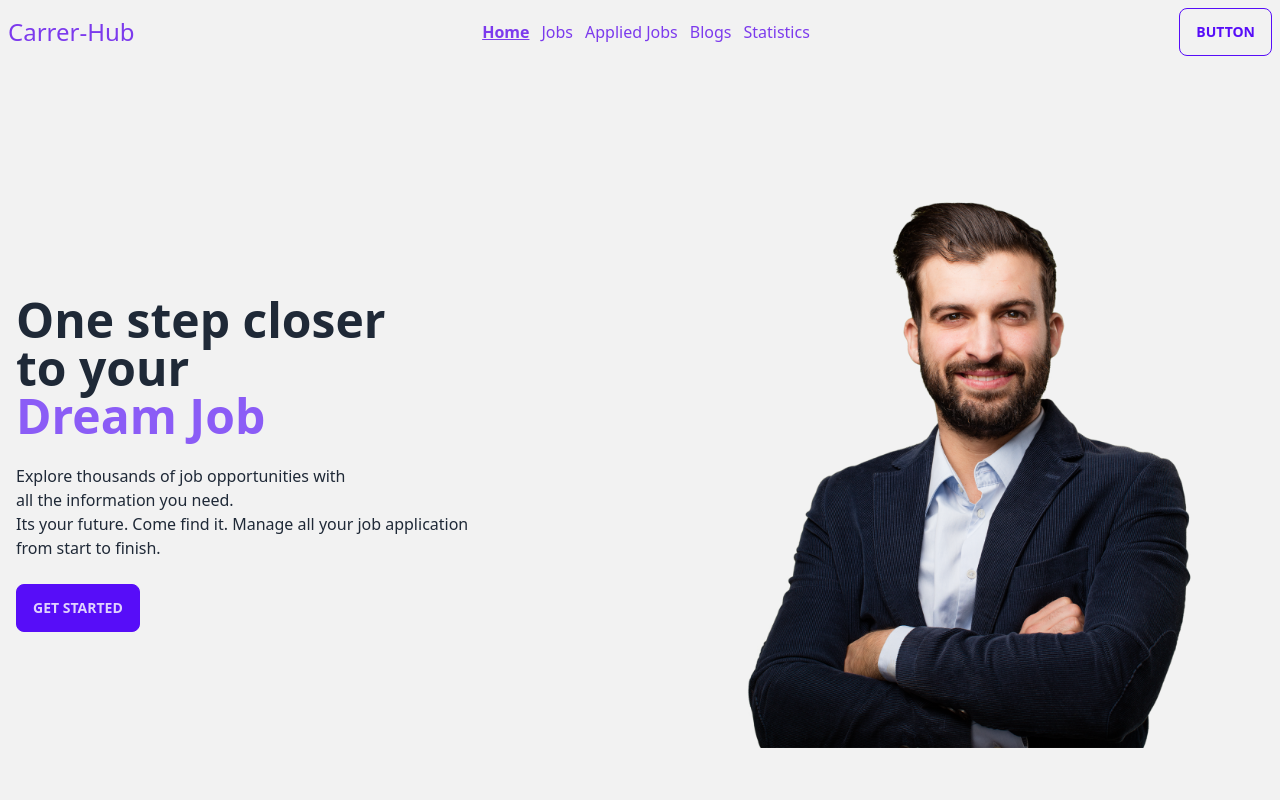
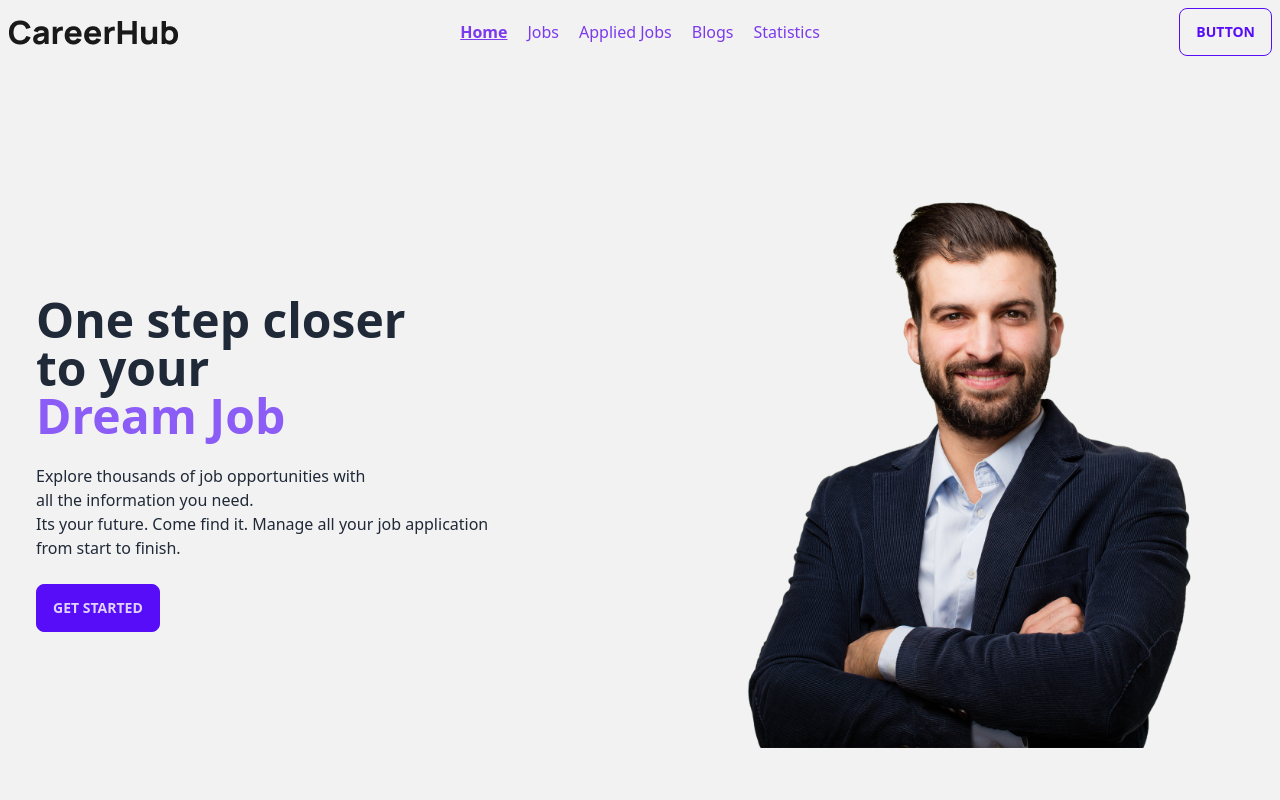
Before and after one commit to Rafiul23/react-career-hub, a React (Vite) app: page / in a window 1280 px wide. Shown: the top 800 px of the page. Built offline with nearby package versions, Linux system fonts and the light colour scheme.

Commit message:
added featured jobs

```diff
--- a/public/data/jobs.json
+++ b/public/data/jobs.json
@@ -1,7 +1,7 @@
 [
      {
       "id": 1,
-      "logo": "https://i.ibb.co/PzrbTxh/google-1-1-1.png",
+      "logo": "https://i.ibb.co/swBvbrp/google.jpg",
       "job_title": "Technical Database Engineer",
       "company_name": "Google LLC",
       "remote_or_onsite": "Remote",
@@ -20,7 +20,7 @@
     },
     {
         "id": 2,
-        "logo": "https://i.ibb.co/H4wJGhb/netflix-4-1.png",
+        "logo": "https://i.ibb.co/xYyyLnS/netflix.jpg",
         "job_title": "Senior Product Designer",
         "company_name": "Netflix",
         "remote_or_onsite": "Onsite",
@@ -39,7 +39,7 @@
       },
       {
         "id": 3,
-        "logo": "https://i.ibb.co/JRXgX92/tesla-9-1.png",
+        "logo": "https://i.ibb.co/RNDfbsH/tesla.jpg",
         "job_title": "Software Engineer",
         "company_name": "Tesla",
         "remote_or_onsite": "Onsite",
@@ -58,7 +58,7 @@
       },
       {
         "id": 4,
-        "logo": "https://i.ibb.co/PzrbTxh/google-1-1-1.png",
+        "logo": "https://i.ibb.co/swBvbrp/google.jpg",
         "job_title": "Software Engineer",
         "company_name": "Google LLC",
         "remote_or_onsite": "Onsite",
@@ -77,7 +77,7 @@
       },
       {
         "id": 5,
-        "logo": "https://i.ibb.co/JRXgX92/tesla-9-1.png",
+        "logo": "https://i.ibb.co/RNDfbsH/tesla.jpg",
         "job_title": "Technical Database Engineer",
         "company_name": "Tesla",
         "remote_or_onsite": "Remote",
@@ -96,7 +96,7 @@
       },
       {
         "id": 6,
-        "logo": "https://i.ibb.co/H4wJGhb/netflix-4-1.png",
+        "logo": "https://i.ibb.co/xYyyLnS/netflix.jpg",
         "job_title": "Senior Product Designer",
         "company_name": "Netflix",
         "remote_or_onsite": "Remote",
--- a/src/Componnents/Banner.jsx
+++ b/src/Componnents/Banner.jsx
@@ -8,7 +8,7 @@ const Banner = () => {
           src={BannerImg}
           className="w-1/2"
         />
-        <div className='w-1/2'>
+        <div className='w-1/2 ml-5'>
           <h1 className="text-5xl font-bold">One step closer <br /> to your <br /> <span className='text-violet-500'>Dream Job</span></h1>
           <p className="py-6">
           Explore thousands of job opportunities with <br /> all the information you need. <br /> Its your future. Come find it. Manage all your job application <br /> from start to finish.
--- a/src/Componnents/FeaturedJobs.jsx
+++ b/src/Componnents/FeaturedJobs.jsx
@@ -1,4 +1,6 @@
 import { useEffect, useState } from "react";
+import location from '../assets/icons/location2.png'
+import salary from '../assets/icons/money.png';
 
 const FeaturedJobs = () => {
 
@@ -19,10 +21,27 @@ const FeaturedJobs = () => {
         </p>
       </div>
 
-      <div className="grid md:grid-cols-2 grid-cols-1 gap-4">
+      <div className="grid md:grid-cols-2 grid-cols-1 gap-4 my-5 max-w-5xl mx-auto">
             {
-                featuredJobs.map(jobs => <div key={jobs.id}>
-
+                featuredJobs.map(job => <div key={job.id} className="p-5">
+                    <img src={job.logo} alt="logo" />
+                    <h3 className="text-xl font bold py-2">{job.job_title}</h3>
+                    <p>{job.company_name}</p>
+                    <div className="flex py-2">
+                    <button className="btn btn-primary btn-outline">{job.remote_or_onsite}</button>
+                    <button className="btn btn-primary btn-outline ml-3">{job.job_type}</button>
+                    </div>
+                    <div className="flex my-4">
+                        <div className="flex">
+                            <img src={location} alt="location" />
+                            <p>{job.location}</p>
+                        </div>
+                        <div className="flex ml-3">
+                            <img src={salary} alt="salary" />
+                            <p>{job.salary}</p>
+                        </div>
+                    </div>
+                    <button className="btn btn-primary">View Details</button>
                 </div>)
             }
       </div>
--- a/src/Componnents/Header.jsx
+++ b/src/Componnents/Header.jsx
@@ -1,30 +1,31 @@
 import { NavLink } from "react-router-dom";
+import logo from '../assets/logo/CareerHub.png'
 
 
 const Header = () => {
 
     const links = <>
-        <li className="ml-3 text-violet-600"><NavLink to='/'
+        <li className=" text-violet-600"><NavLink to='/'
         className={({ isActive, isPending }) => {
             return isActive ? "font-bold underline" : isPending ? "pending" : "";
           }}
         >Home</NavLink></li>
-        <li className="ml-3 text-violet-600"><NavLink to='/jobs'
+        <li className="ml-5 text-violet-600"><NavLink to='/jobs'
         className={({ isActive, isPending }) => {
             return isActive ? "font-bold underline" : isPending ? "pending" : "";
           }}
         >Jobs</NavLink></li>
-        <li className="ml-3 text-violet-600"><NavLink to='/appliedjobs'
+        <li className="ml-5 text-violet-600"><NavLink to='/appliedjobs'
         className={({ isActive, isPending }) => {
             return isActive ? "font-bold underline" : isPending ? "pending" : "";
           }}
         >Applied Jobs</NavLink></li>
-        <li className="ml-3 text-violet-600"><NavLink to='/blogs'
+        <li className="ml-5 text-violet-600"><NavLink to='/blogs'
         className={({ isActive, isPending }) => {
             return isActive ? "font-bold underline" : isPending ? "pending" : "";
           }}
         >Blogs</NavLink></li>
-        <li className="ml-3 text-violet-600"><NavLink to='/statistics'
+        <li className="ml-5 text-violet-600"><NavLink to='/statistics'
         className={({ isActive, isPending }) => {
             return isActive ? "font-bold underline" : isPending ? "pending" : "";
           }}
@@ -43,7 +44,7 @@ const Header = () => {
                             {links}
                         </ul>
                     </div>
-                    <a className=" normal-case text-2xl text-violet-600">Carrer-Hub</a>
+                    <img src={logo} alt="logo" />
                 </div>
                 <div className="navbar-center hidden lg:flex">
                     <ul className="menu-horizontal px-1">
--- a/src/Componnents/Home.jsx
+++ b/src/Componnents/Home.jsx
@@ -1,5 +1,6 @@
 import Banner from "./Banner";
 import CategoryList from "./CategoryList";
+import FeaturedJobs from "./FeaturedJobs";
 
 
 const Home = () => {
@@ -7,6 +8,7 @@ const Home = () => {
         <div>
           <Banner></Banner>
           <CategoryList></CategoryList>
+          <FeaturedJobs></FeaturedJobs>
         </div>
     );
 };
```
